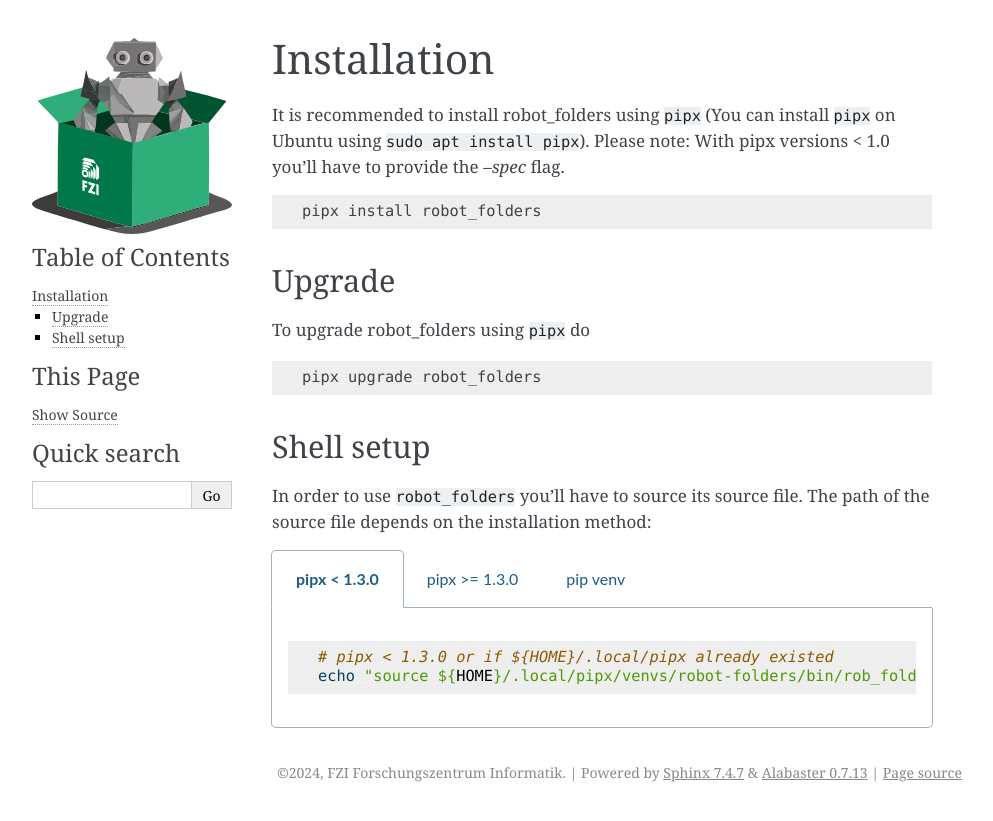
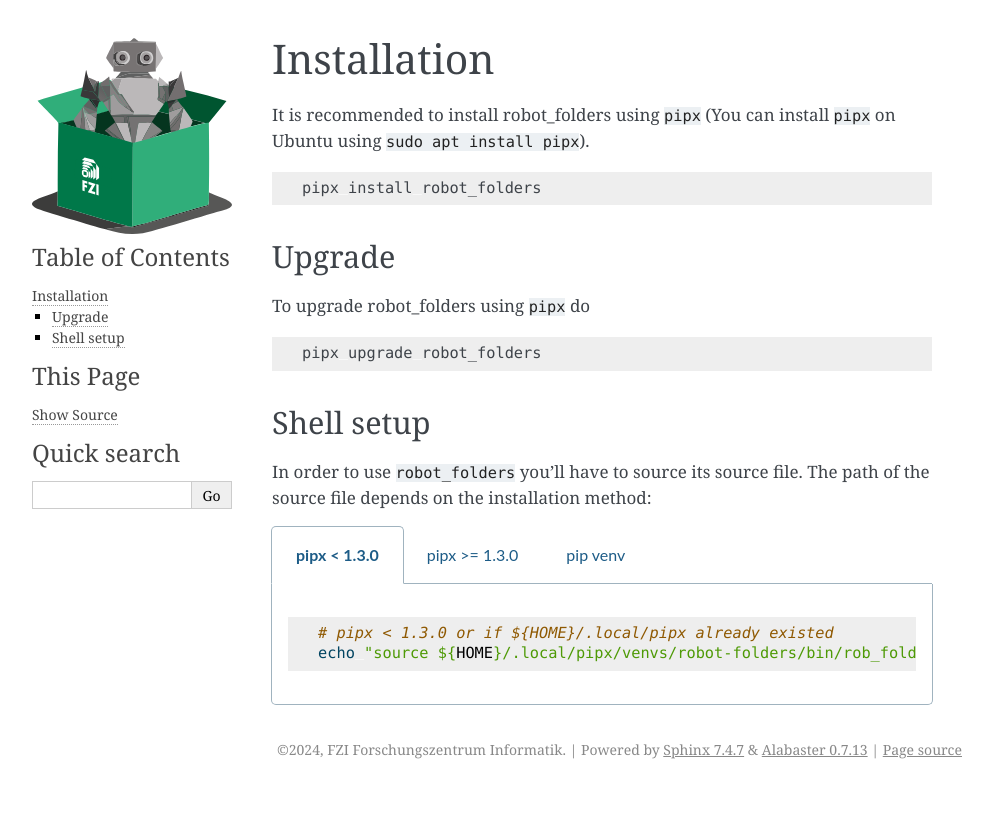
Before and after one commit to fzi-forschungszentrum-informatik/robot_folders, a Sphinx documentation site: the page built from docs/installation.rst, in a window 1280 px wide. Shown: the top 821 px of the page, without its empty margins (148-1141 px from the left). Built offline with Sphinx 7.4.7, drawn with Linux system fonts in a browser that asks for light colours.

Commit message:
Remove notes for pipx <1.0

```diff
--- a/README.rst
+++ b/README.rst
@@ -19,7 +19,7 @@ Quick start
 ------------
 
 It is recommended to install robot_folders using ``pipx`` (You can install ``pipx`` using ``sudo apt
-install pipx``). Please note: With pipx versions < 1.0 you'll have to provide the `--spec` flag
+install pipx``).
 
 .. code:: bash
 
--- a/docs/installation.rst
+++ b/docs/installation.rst
@@ -2,7 +2,7 @@ Installation
 ============
 
 It is recommended to install robot_folders using ``pipx`` (You can install ``pipx`` on Ubuntu using ``sudo apt
-install pipx``). Please note: With pipx versions < 1.0 you'll have to provide the `--spec` flag.
+install pipx``).
 
 .. code:: bash
 
```
